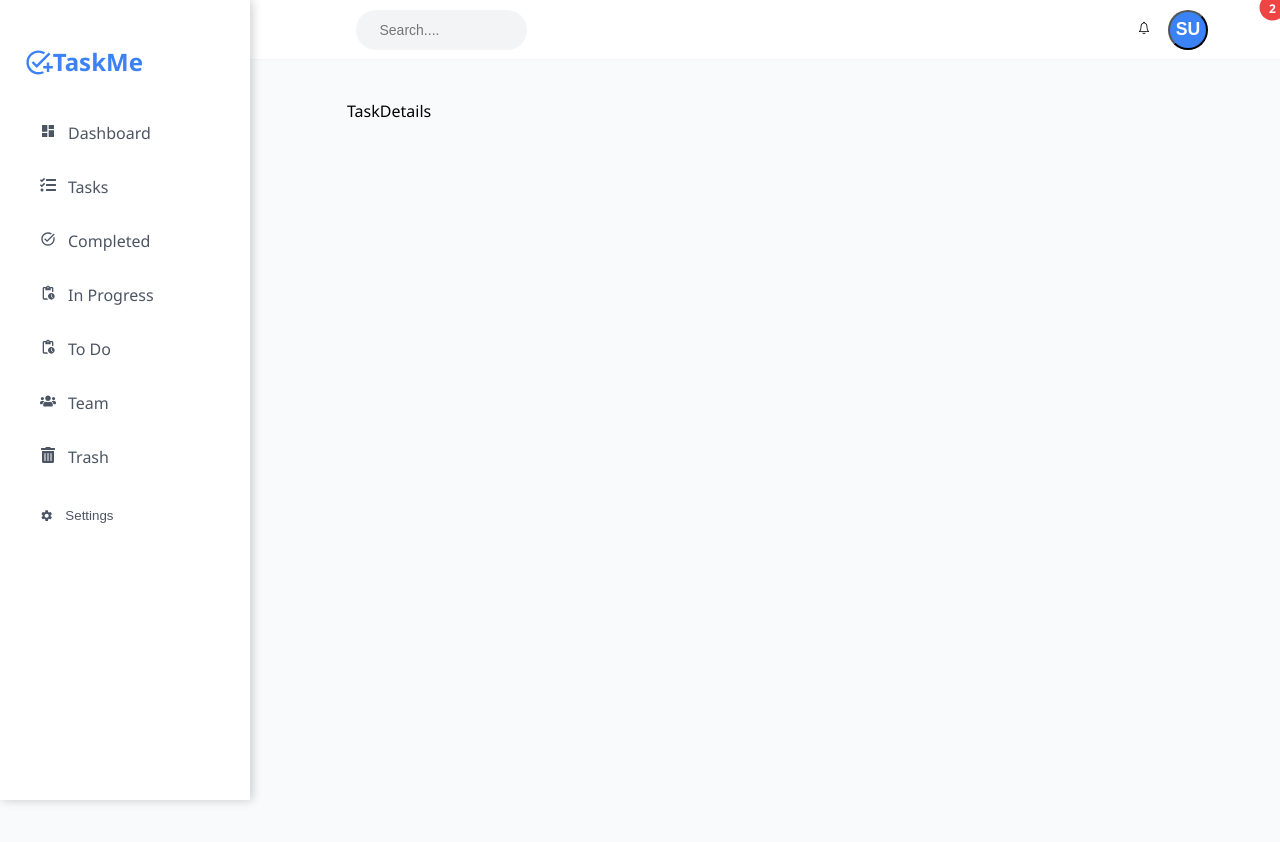
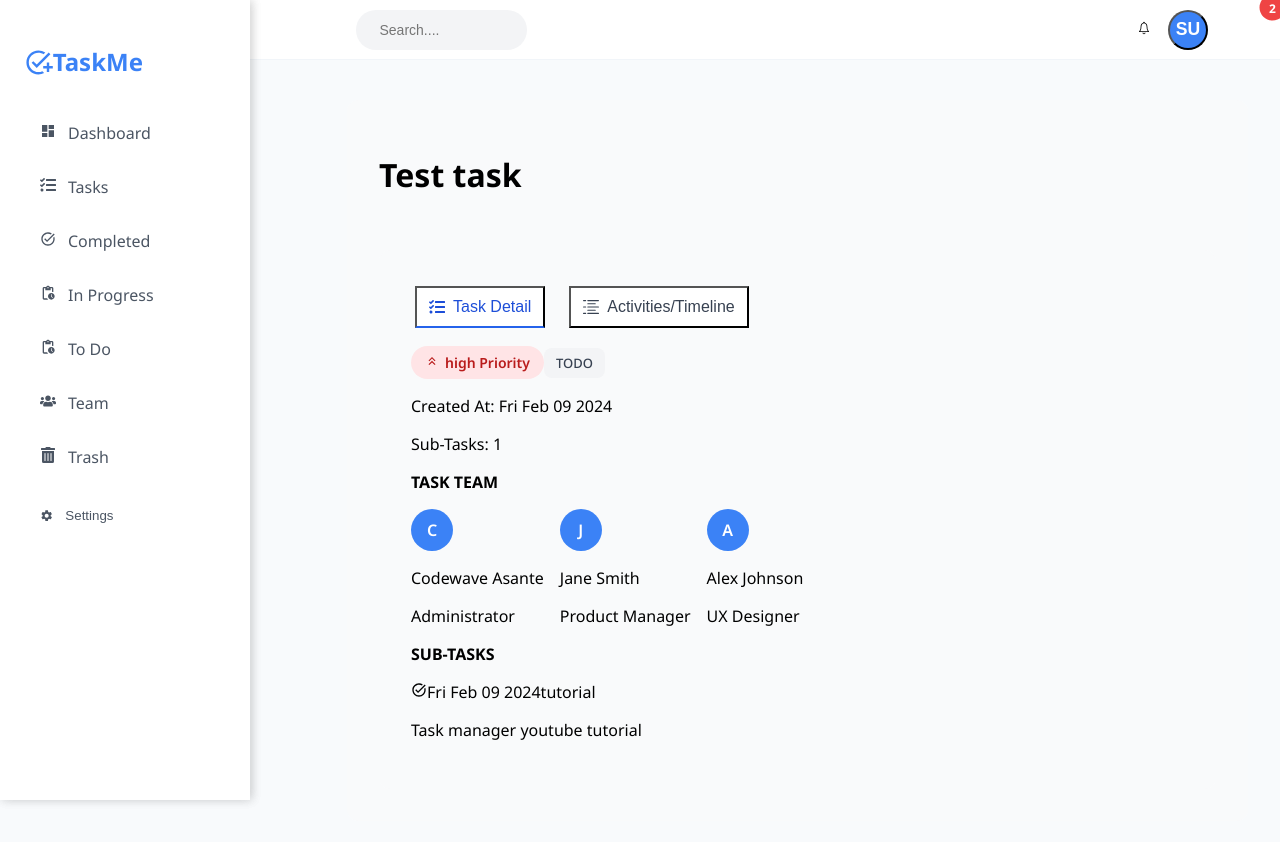
Before and after one commit to tishasheth04/ProjectManagementTool, a React (Vite) app in the folder client/: page /task/1 in a window 1280 px wide. Shown: the top 842 px of the page. Built offline with nearby package versions, Linux system fonts and the light colour scheme; sample sign-in values are in the browser's storage.

Commit message:
created a task detail page

```diff
--- a/client/src/index.css
+++ b/client/src/index.css
@@ -1975,3 +1975,173 @@ body {
   font-size: 1.25rem;
   color: #6b7280;
 }
+
+
+
+/* ========== Modern Task Detail Styles ========== */
+
+/* Priority Badges */
+.priority-high, .priority-medium, .priority-low {
+  display: inline-flex;
+  align-items: center;
+  gap: 6px;
+  padding: 6px 14px;
+  border-radius: 999px;
+  font-weight: 600;
+  font-size: 14px;
+  line-height: 1.5;
+}
+
+.priority-high {
+  background-color: #ffe4e6;
+  color: #b91c1c;
+}
+
+.priority-medium {
+  background-color: #fef9c3;
+  color: #92400e;
+}
+
+.priority-low {
+  background-color: #dbeafe;
+  color: #1e40af;
+}
+
+/* Task Stage */
+.task-stage {
+  background-color: #f3f4f6;
+  padding: 6px 12px;
+  border-radius: 8px;
+  font-size: 13px;
+  font-weight: 500;
+  display: inline-block;
+  margin-top: 0.5rem;
+  text-transform: uppercase;
+  color: #374151;
+}
+
+/* Avatar Circle */
+.avatar {
+  width: 42px;
+  height: 42px;
+  border-radius: 999px;
+  background-color: #3b82f6;
+  color: white;
+  display: flex;
+  align-items: center;
+  justify-content: center;
+  font-weight: 600;
+  margin-bottom: 0.5rem;
+  font-size: 16px;
+}
+
+/* Tabs Container */
+.tabs-container {
+  background: #f9fafb;
+  padding: 2rem;
+  border-radius: 12px;
+  display: flex;
+  flex-direction: column;
+  gap: 2rem;
+  font-family: 'Noto Sans', sans-serif;
+}
+
+/* Task Detail Wrapper */
+.task-detail-wrapper {
+  display: flex;
+  flex-direction: column;
+  gap: 2rem;
+}
+
+@media (min-width: 768px) {
+  .task-detail-wrapper {
+    flex-direction: row;
+  }
+}
+
+.task-detail-wrapper > div {
+  flex: 1;
+  background-color: #ffffff;
+  padding: 1.5rem;
+  border-radius: 12px;
+  box-shadow: 0 4px 12px rgba(0,0,0,0.05);
+}
+
+/* Activity Section */
+.activity-card {
+  display: flex;
+  gap: 1.2rem;
+  padding: 1rem;
+  background-color: #ffffff;
+  border-radius: 10px;
+  box-shadow: 0 2px 10px rgba(0,0,0,0.05);
+  margin-bottom: 1.5rem;
+}
+
+.activity-line {
+  width: 2px;
+  background-color: #e5e7eb;
+  flex-grow: 1;
+}
+
+.activity-icon {
+  width: 44px;
+  height: 44px;
+  border-radius: 999px;
+  display: flex;
+  align-items: center;
+  justify-content: center;
+  color: white;
+  font-size: 18px;
+}
+
+.activity-icon.commented { background-color: #94a3b8; }
+.activity-icon.started { background-color: #22c55e; }
+.activity-icon.assigned { background-color: #facc15; }
+.activity-icon.completed { background-color: #10b981; }
+.activity-icon.in-progress { background-color: #6366f1; }
+
+/* Add Activity Input Box */
+.activity-input-box {
+  width: 100%;
+  padding: 0.75rem;
+  border: 1px solid #d1d5db;
+  border-radius: 8px;
+  font-size: 14px;
+  margin-top: 1rem;
+  resize: vertical;
+}
+
+/* Submit Button */
+.button-submit {
+  background-color: #2563eb;
+  color: white;
+  border-radius: 8px;
+  padding: 0.6rem 1.2rem;
+  font-weight: 600;
+  font-size: 14px;
+  border: none;
+  cursor: pointer;
+  margin-top: 1rem;
+  transition: background 0.2s ease;
+}
+
+.button-submit:hover {
+  background-color: #1d4ed8;
+}
+
+/* Asset Image Styling */
+.asset-img {
+  width: 100%;
+  max-width: 300px;
+  height: auto;
+  object-fit: cover;
+  border-radius: 10px;
+  margin-top: 1rem;
+  box-shadow: 0 2px 8px rgba(0,0,0,0.08);
+  transition: transform 0.3s ease;
+}
+
+.asset-img:hover {
+  transform: scale(1.03);
+}
--- a/client/src/pages/TaskDetails.jsx
+++ b/client/src/pages/TaskDetails.jsx
@@ -1,8 +1,177 @@
-import React from 'react'
+import moment from "moment";
+import React, { useState } from "react";
+import { toast } from "sonner";
+import { tasks } from "../assets/data";
+import Tabs from "../components/Tabs";
+import "../index.css";
 
-const TaskDetails = () => {
-  return <div>TaskDetails</div>;
+import {
+  FaBug,
+  FaSpinner,
+  FaTasks,
+  FaThumbsUp,
+  FaUser,
+} from "react-icons/fa";
+import { GrInProgress } from "react-icons/gr";
+import {
+  MdKeyboardArrowDown,
+  MdKeyboardArrowUp,
+  MdKeyboardDoubleArrowUp,
+  MdOutlineDoneAll,
+  MdOutlineMessage,
+  MdTaskAlt,
+} from "react-icons/md";
+import { RxActivityLog } from "react-icons/rx";
 
+const ICONS = {
+  high: <MdKeyboardDoubleArrowUp />,
+  medium: <MdKeyboardArrowUp />,
+  low: <MdKeyboardArrowDown />,
 };
 
-export default TaskDetails;
+const TABS = [
+  { title: "Task Detail", icon: <FaTasks /> },
+  { title: "Activities/Timeline", icon: <RxActivityLog /> },
+];
+
+const TASKTYPEICON = {
+  commented: <div className="activity-icon commented"><MdOutlineMessage /></div>,
+  started: <div className="activity-icon started"><FaThumbsUp size={20} /></div>,
+  assigned: <div className="activity-icon assigned"><FaUser size={14} /></div>,
+  bug: <div className="text-red-600"><FaBug size={24} /></div>,
+  completed: <div className="activity-icon completed"><MdOutlineDoneAll size={24} /></div>,
+  "in progress": <div className="activity-icon in-progress"><GrInProgress size={16} /></div>,
+};
+
+const Activities = ({ activity, id, refetch }) => {
+  const [selected, setSelected] = useState("Started");
+  const [text, setText] = useState("");
+  const handleSubmit = () => toast.success("Activity submitted (mock)");
+
+  const Card = ({ item }) => (
+    <div className="activity-card">
+      <div className="flex flex-col items-center">
+        <div className="w-10 h-10 flex items-center justify-center">{TASKTYPEICON[item?.type]}</div>
+        <div className="activity-line"></div>
+      </div>
+      <div>
+        <p className="font-semibold">{item?.by?.name || item?.by}</p>
+        <div className="text-gray-500">
+          <span className="capitalize">{item?.type}</span>
+          <span className="text-sm"> {moment(item?.date).fromNow()}</span>
+        </div>
+        <div className="text-gray-700">{item?.activity}</div>
+      </div>
+    </div>
+  );
+
+  return (
+    <div className="tabs-container">
+      <div>
+        <h4>Activities</h4>
+        {activity?.map((item, index) => (
+          <Card key={item._id || index} item={item} />
+        ))}
+      </div>
+
+      <div>
+        <h4>Add Activity</h4>
+        <div>
+          {["Started", "Completed", "In Progress", "Commented", "Bug", "Assigned"].map((item) => (
+            <label key={item}>
+              <input
+                type="checkbox"
+                checked={selected === item}
+                onChange={() => setSelected(item)}
+              />
+              {item}
+            </label>
+          ))}
+          <textarea
+            rows={5}
+            value={text}
+            onChange={(e) => setText(e.target.value)}
+            className="activity-input-box"
+            placeholder="Type ..."
+          ></textarea>
+          <button type="button" onClick={handleSubmit} className="button-submit">Submit</button>
+        </div>
+      </div>
+    </div>
+  );
+};
+
+const TaskDetail = () => {
+  const [selected, setSelected] = useState(0);
+  const task = tasks.find(t => t._id === "65c5f12ab5204a81bde866a9"); // TEMPORARY HARDCODED TASK ID
+
+  return (
+    <div className="tabs-container">
+      <h1>{task?.title}</h1>
+      <Tabs tabs={TABS} setSelected={setSelected}>
+        {selected === 0 ? (
+          <div className="task-detail-box">
+            <div className="task-detail-section">
+              <div className={`priority-${task?.priority}`}>
+                <span>{ICONS[task?.priority]}</span>
+                <span>{task?.priority} Priority</span>
+              </div>
+              <div className="task-stage">
+                <span>{task?.stage}</span>
+              </div>
+              <p>Created At: {new Date(task?.date).toDateString()}</p>
+              <div>
+                <span>Sub-Tasks: {task?.subTasks?.length}</span>
+              </div>
+              <div>
+                <p><strong>TASK TEAM</strong></p>
+                <div style={{ display: 'flex', gap: '1rem' }}>
+                  {task?.team?.map((m, i) => (
+                    <div key={i}>
+                      <div className="avatar">{m?.name?.charAt(0)}</div>
+                      <div>
+                        <p>{m?.name}</p>
+                        <span>{m?.title}</span>
+                      </div>
+                    </div>
+                  ))}
+                </div>
+              </div>
+            </div>
+            <div className="task-detail-section">
+              {task?.description && (
+                <div>
+                  <p><strong>TASK DESCRIPTION</strong></p>
+                  <div>{task?.description}</div>
+                </div>
+              )}
+              <div>
+                <p><strong>SUB-TASKS</strong></p>
+                {task?.subTasks?.map((el, i) => (
+                  <div key={i}>
+                    <MdTaskAlt />
+                    <span>{new Date(el?.date).toDateString()}</span>
+                    <span>{el?.tag}</span>
+                    <p>{el?.title}</p>
+                  </div>
+                ))}
+              </div>
+              {task?.links?.length > 0 && (
+                <div>
+                  <p><strong>SUPPORT LINKS</strong></p>
+                  {task?.links?.map((el, i) => (
+                    <a key={i} href={el} target="_blank" rel="noreferrer">{el}</a>
+                  ))}
+                </div>
+              )}
+            </div>
+          </div>
+        ) : (
+          <Activities activity={task?.activities} refetch={() => {}} id={task?._id} />
+        )}
+      </Tabs>
+    </div>
+  );
+};
+
+export default TaskDetail;
```
